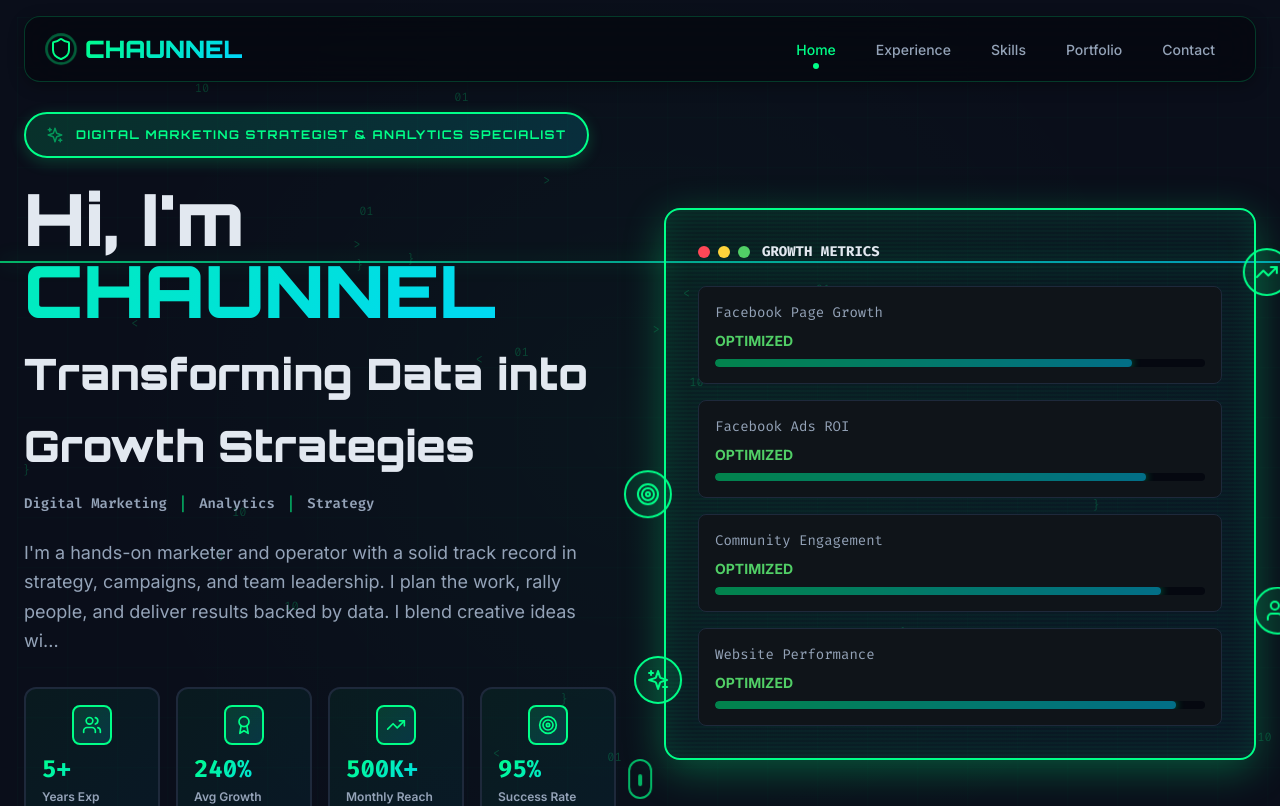
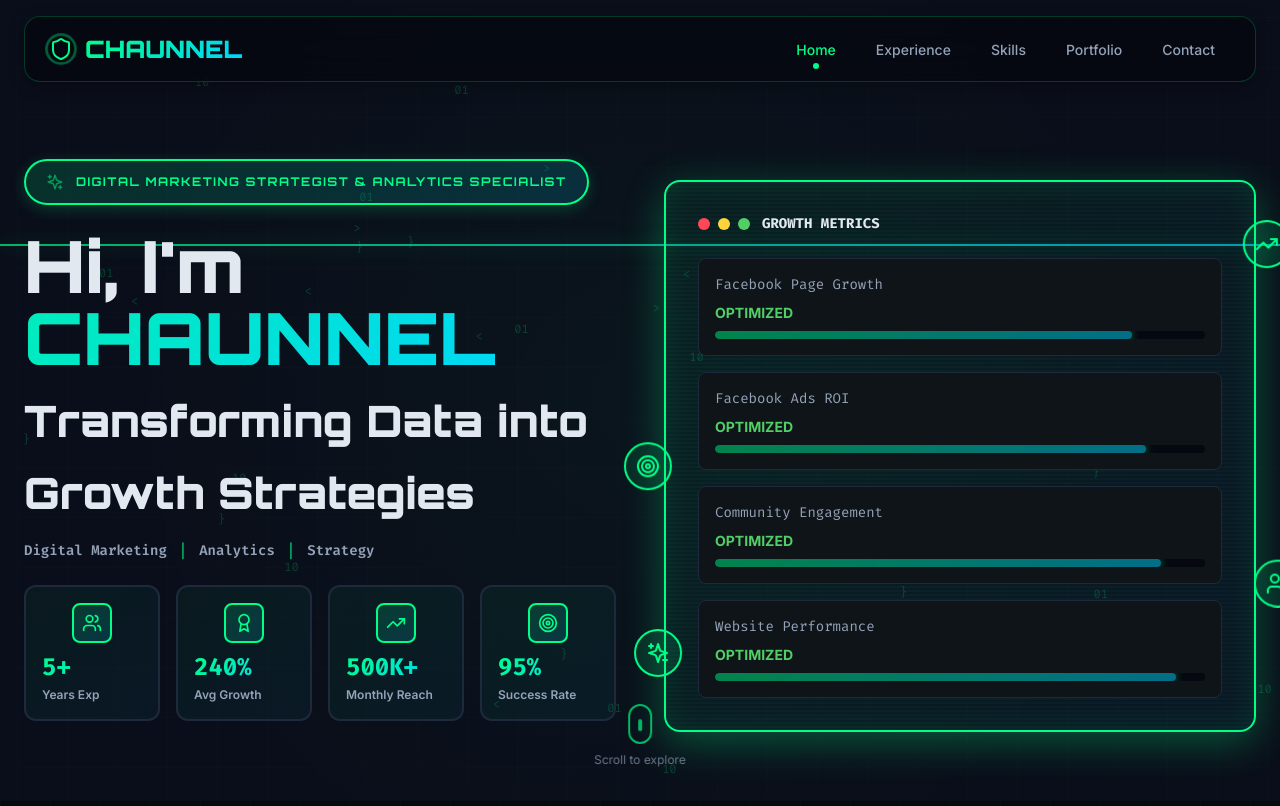
Before and after one commit to ChaunnelMaeve/SMM-CHAU-PORTFOLIO, a React (Vite) app: page / in a window 1280 px wide. Shown: the top 806 px of the page. Built offline with nearby package versions, Linux system fonts and the light colour scheme.

Commit message:
hid professional summary in hero section

```diff
--- a/src/components/Hero.tsx
+++ b/src/components/Hero.tsx
@@ -131,9 +131,9 @@ export default function Hero({ scrollY }: HeroProps) {
               <span style={{ color: 'var(--text-secondary)', fontWeight: 600 }}>Strategy</span>
             </div>
 
-            <p className="text-lg mb-8 leading-relaxed max-w-xl" style={{ color: 'var(--text-secondary)' }}>
+            {/* <p className="text-lg mb-8 leading-relaxed max-w-xl" style={{ color: 'var(--text-secondary)' }}>
               {resumeData.professionalSummary.substring(0, 200)}...
-            </p>
+            </p> */}
 
             <div className="grid grid-cols-2 md:grid-cols-4 gap-4 mb-8">
               {stats.map((stat, index) => (
```
